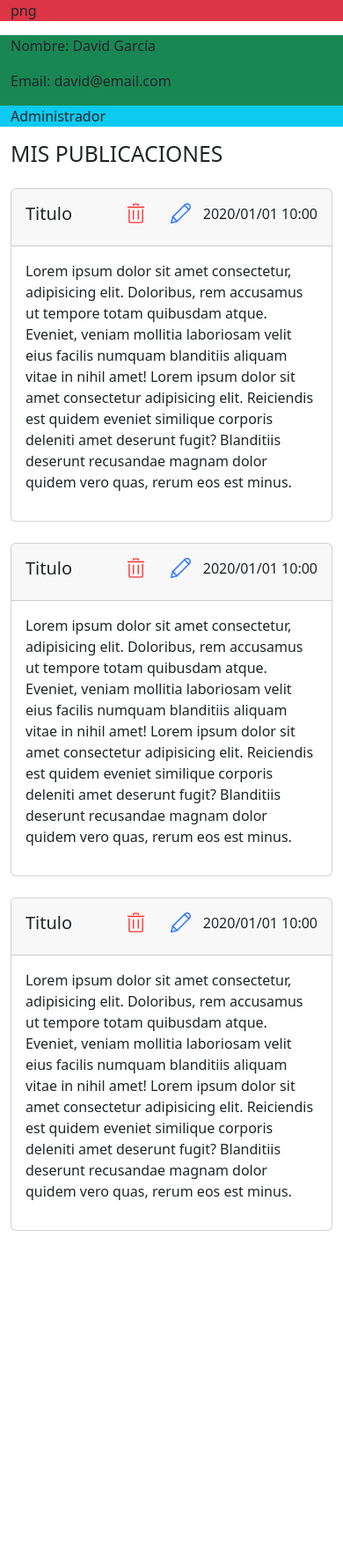
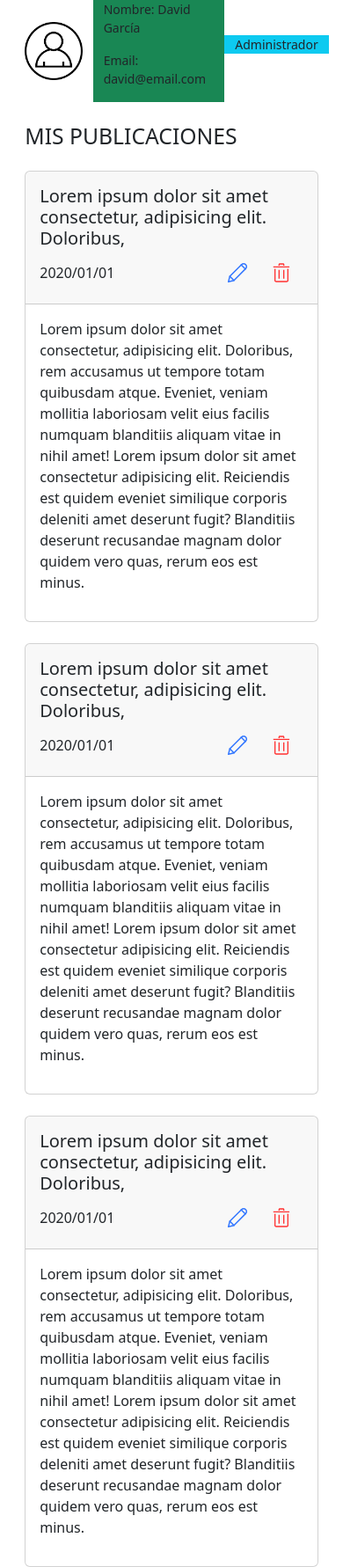
Before and after one commit to Dagarsan07/g2-reto1-web, a PHP site: page /area-personal.php in a window 390 px wide. Shown: the whole page at 88% size. Before the commit the page ends 1399 px from the top, so only its background shows below. Run offline with PHP 8.4, Linux system fonts and the light colour scheme.

Commit message:
Parte de datos del perfil estructurada y capacidad de adaptarse a pantallas de diferentes dimensiones (responsive) añadido

```diff
--- a/area-personal.css
+++ b/area-personal.css
@@ -1,3 +1,30 @@
-.title-right img {
-    height: 25px;
+#datos-perfil p {
+    font-size: 20px;
 }
+
+.post-title {
+    display: flex;
+    flex-direction: row;
+    align-items: center;
+    justify-content: space-between;
+}
+
+.post-details {
+    display: flex;
+    align-items: center;
+    flex-direction: row;
+}
+
+@media (max-width: 620px) {
+    #datos-perfil p {
+        font-size: 14px;
+    }
+
+    .post-title {
+        display: inline-block;
+    }
+
+    .post-details {
+        justify-content: space-between;
+    }
+}
--- a/area-personal.php
+++ b/area-personal.php
@@ -8,25 +8,27 @@
 </head>
 
 <body>
-    <div class="container mx-auto col-lg-9 col-md-11 col-sm-12">
-        <div class="row">
-            <p class="bg-danger col-lg-2">png</p>
-            <div class="col-lg-4 bg-success">
+    <div class="container mx-auto col-lg-9 col-sm-10 col-11">
+        <div class="row d-flex align-items-center fs-5" id="datos-perfil">
+            <img class="col-sm-2 col-3" src="perfil-prueba.png">
+            <div class="col-sm-6 col-5 bg-success">
                 <p>Nombre: David García</p>
                 <p>Email: david@email.com</p>
             </div>
-            <p class="col-lg-3 bg-info">Administrador</p>
+            <p class="col-sm-3 col-4 bg-info text-end">Administrador</p>
         </div>
-        <div class="col-lg-10 mx-auto">
+        <div class="col-md-10 mx-auto mt-4">
             <h2>MIS PUBLICACIONES</h2>
             <div class="card mt-4">
                 <div class="card-header">
-                    <div class="card-title d-flex justify-content-between align-items-center">
-                        <h5 class="mt-2">Titulo</h5>
-                        <div class="title-right d-flex flex-direction-row align-items-center">
-                            <button class="btn"><img src="trash.svg"></button>
-                            <button class="btn"><img src="pencil.svg"></button>
-                            <a>2020/01/01 10:00</a>
+                    <div class="card-title post-title">
+                        <h5 class="mt-2">Lorem ipsum dolor sit amet consectetur, adipisicing elit. Doloribus,</h5>
+                        <div class="post-details">
+                            <a>2020/01/01</a>
+                            <div class="post-actions d-flex flex-direction-row">
+                                <button class="btn"><img src="pencil.svg"></button>
+                                <button class="btn"><img src="trash.svg"></button>
+                            </div>
                         </div>
                     </div>
                 </div>
@@ -43,12 +45,14 @@
             </div>
             <div class="card mt-4">
                 <div class="card-header">
-                    <div class="card-title d-flex justify-content-between align-items-center">
-                        <h5 class="mt-2">Titulo</h5>
-                        <div class="title-right d-flex flex-direction-row align-items-center">
-                            <button class="btn"><img src="trash.svg"></button>
-                            <button class="btn"><img src="pencil.svg"></button>
-                            <a>2020/01/01 10:00</a>
+                    <div class="card-title post-title">
+                        <h5 class="mt-2">Lorem ipsum dolor sit amet consectetur, adipisicing elit. Doloribus,</h5>
+                        <div class="post-details">
+                            <a>2020/01/01</a>
+                            <div class="post-actions d-flex flex-direction-row">
+                                <button class="btn"><img src="pencil.svg"></button>
+                                <button class="btn"><img src="trash.svg"></button>
+                            </div>
                         </div>
                     </div>
                 </div>
@@ -65,12 +69,14 @@
             </div>
             <div class="card mt-4">
                 <div class="card-header">
-                    <div class="card-title d-flex justify-content-between align-items-center">
-                        <h5 class="mt-2">Titulo</h5>
-                        <div class="title-right d-flex flex-direction-row align-items-center">
-                            <button class="btn"><img src="trash.svg"></button>
-                            <button class="btn"><img src="pencil.svg"></button>
-                            <a>2020/01/01 10:00</a>
+                    <div class="card-title post-title">
+                        <h5 class="mt-2">Lorem ipsum dolor sit amet consectetur, adipisicing elit. Doloribus,</h5>
+                        <div class="post-details">
+                            <a>2020/01/01</a>
+                            <div class="post-actions d-flex flex-direction-row">
+                                <button class="btn"><img src="pencil.svg"></button>
+                                <button class="btn"><img src="trash.svg"></button>
+                            </div>
                         </div>
                     </div>
                 </div>
```
Also changed, not shown: perfil-prueba.png (added).
